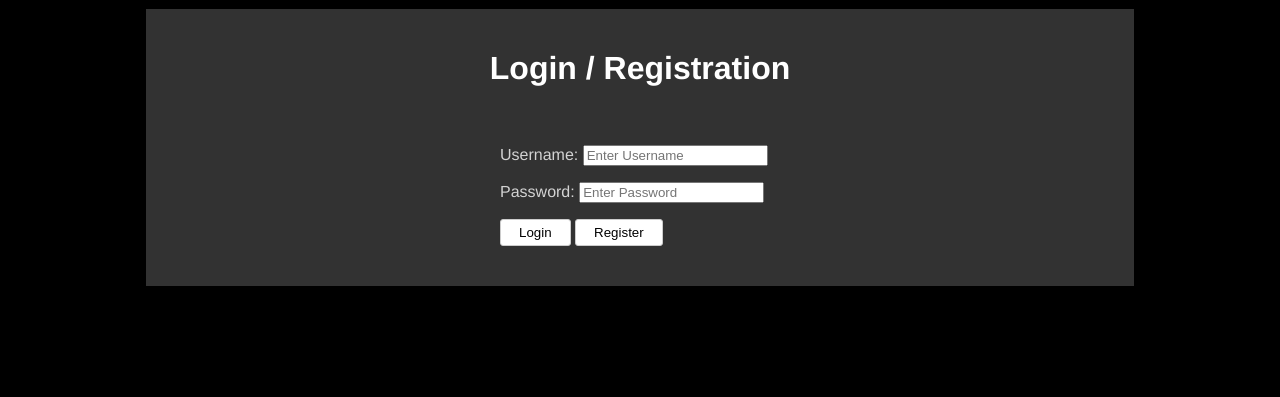
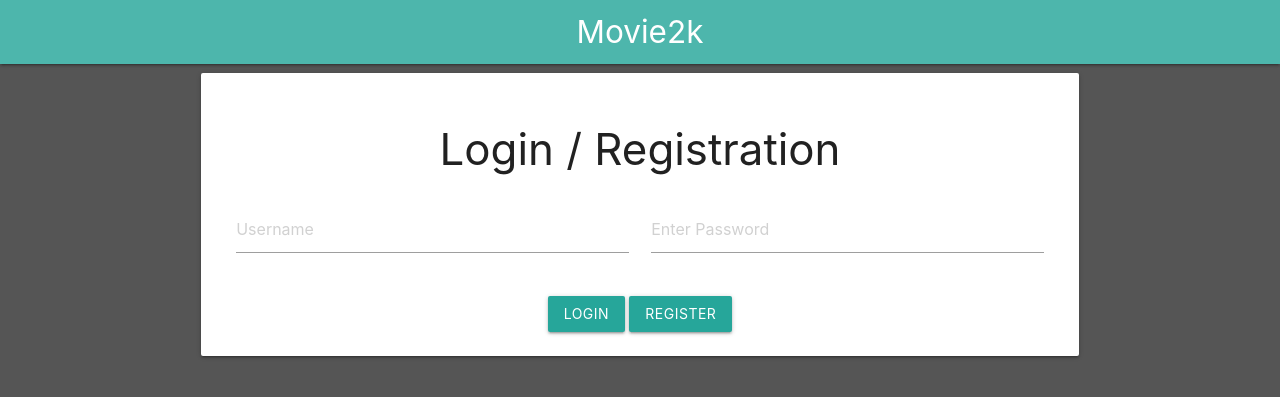
Before and after one commit to McKensy/htdocs, a PHP site: page /login.php in a window 1280 px wide. Shown: the top 397 px of the page. Run offline with PHP 8.4, Linux system fonts and the light colour scheme; some libraries are stand-ins or nearby versions.

Commit message:
Added CSS for the login.php page and small bugfixes.

```diff
--- a/addmovie.php
+++ b/addmovie.php
@@ -31,7 +31,7 @@
       <nav>
           <div class="nav-wrapper teal lighten-2">
               <a href="#">  Logged in as <?php echo $name ?></a>
-              <a href=".\" class="brand-logo center">Movies</a>
+              <a href=".\" class="brand-logo center">Movie2k</a>
               <ul id="nav-mobile" class="right">
                   <li><a href=".\logout.php">Logout</a></li>
                   <li><a href="#">Add Movie</a></li>
@@ -41,7 +41,6 @@
         <div class="container">
           <div class="card-panel" style="margin: 1% 1% 1% 1%">
             <h3 class="center">Add a movie</h3>
-            <div class="centerbox" style="margin: 1% 1% 1% 1%">
                 <form action="./addmovie.php" method="post">
                     <p>Name:    <input type="text" name="moviename" class="validate" placeholder="The name of the Movie" maxlength="64" required/> </p>
                     <p>Subtitle:    <input type="text" name="subtitle" placeholder="Example: 7.7/10 Stars | 1h 44min | Horror, Mystery, Thriller | 24 February 2017 (USA)" maxlength="64" required/> </p>
@@ -58,7 +57,6 @@
                     </div>
                     <button class="btn waves-effect waves-light" type="Submit" name="Submit">Submit<i class="material-icons right">send</i></button>
                 </form>
-            </div>
           </div>
         </div>
         <?php
--- a/index.php
+++ b/index.php
@@ -24,7 +24,7 @@
         <nav>
             <div class="nav-wrapper teal lighten-2">
                 <a href=".\">  Logged in as <?php echo $name ?></a>
-                <a href="#" class="brand-logo center">Movies</a>
+                <a href="#" class="brand-logo center">Movie2k</a>
                 <ul id="nav-mobile" class="right">
                     <li><a href=".\logout.php">Logout</a></li>
                     <li><a href=".\addmovie.php">Add Movie</a></li>
--- a/login.php
+++ b/login.php
@@ -39,21 +39,40 @@
 <!DOCTYPE html>
 <html>
     <head>
-        <meta charset="UTF-8" />
-        <link rel="stylesheet" href="style.css">
-        <title>Movie2k</title>
+      <!-- Compiled and minified CSS -->
+      <link rel="stylesheet" href="https://cdnjs.cloudflare.com/ajax/libs/materialize/1.0.0-beta/css/materialize.min.css">
+      <!--Let browser know website is optimized for mobile-->
+      <meta name="viewport" content="width=device-width, initial-scale=1.0"/>
+      <!--Import Google Icon Font-->
+      <link href="https://fonts.googleapis.com/icon?family=Material+Icons" rel="stylesheet">
+      <!--Font awesome link-->
+      <link rel="stylesheet" href="https://use.fontawesome.com/releases/v5.0.10/css/all.css" integrity="sha384-+d0P83n9kaQMCwj8F4RJB66tzIwOKmrdb46+porD/OvrJ+37WqIM7UoBtwHO6Nlg" crossorigin="anonymous">
+      <title>Movie2k</title>
     </head>
-    <body>
-        <div class="main">
-            <h1>Login / Registration</h1>
-            <div class="centerbox">
-                <form action="./login.php" method="post">
-                    <p>Username:    <input type="text" name="username" placeholder="Enter Username" maxlength="16" required/> </p>
-                    <p>Password:    <input type="password" name="password" placeholder="Enter Password" maxlength="64" required/> </p>
-                    <input class="select-button" name="login" type="submit" value="Login"/>
-                    <input class="select-button" name="register" type="submit" value="Register"/>
-                </form>
-            </div>
+    <body style="background-color: #555555">
+      <nav>
+        <div class="nav-wrapper teal lighten-2">
+          <a href=".\" class="brand-logo center">Movie2k</a>
+        </div>
+      </nav>
+        <div class="container">
+          <div class="card-panel" style="margin: 1% 1% 1% 1%">
+            <h3 class="center">Login / Registration</h3>
+              <form action="./login.php" method="post">
+                  <div class="row">
+                    <div class="input-field col s12 m6 l6">
+                      <input placeholder="Username" type="text" name="username" class="validate" maxlength="16" required>
+                    </div>
+                    <div class="input-field col s12 m6 l6">
+                      <input placeholder="Enter Password" type="password" name="password" class="validate"  maxlength="64" required>
+                    </div>
+                  </div>
+                  <div class="center">
+                    <button class="btn waves-effect waves-light" type="Submit" name="login" value="Login">Login</button>
+                    <button class="btn waves-effect waves-light" type="Submit" name="register" value="Register">Register</button>
+                  </div>
+              </form>
+          </div>
         </div>
     </body>
 </html>
```
